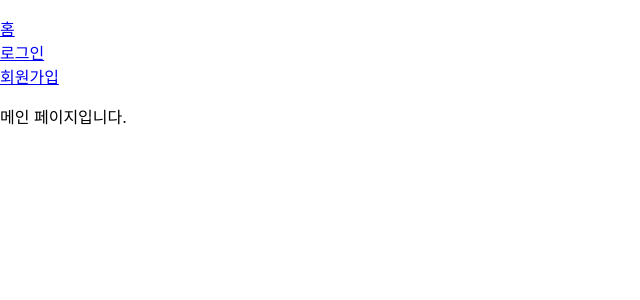
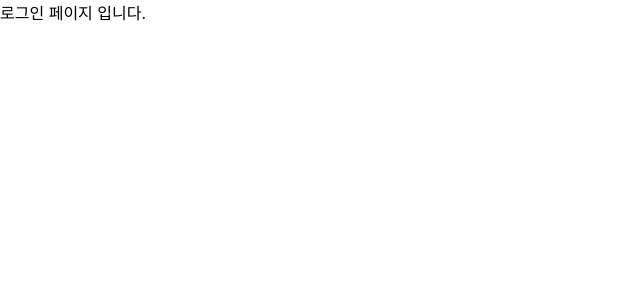
Before and after one commit to 5A-PROJECT/STOCK-GENIE, a React (Create React App) app in the folder frontend/: page /login in a window 1280 px wide. Shown: the top 300 px of the page, without its empty margins (0-640 px from the left). Built offline with nearby package versions, Linux system fonts and the light colour scheme.

Commit message:
앱 및 인덱스 기본 설정

```diff
--- a/frontend/src/App.js
+++ b/frontend/src/App.js
@@ -8,7 +8,7 @@ function App() {
   return (
     <Router>
       <Switch>
-        <Route path="/" component={Main} />
+        <Route path="/" component={Main} exact />
         <Route path="/login" component={Login} />
         <Route path="/register" component={Register} />
       </Switch>
--- a/frontend/src/organisms/AppBar/index.js
+++ b/frontend/src/organisms/AppBar/index.js
@@ -17,10 +17,10 @@ function AppBar(props) {
           <Link to="/">홈</Link>
         </li>
         <li>
-          <Link to="">로그인</Link>
+          <Link to="/login">로그인</Link>
         </li>
         <li>
-          <Link to="">회원가입</Link>
+          <Link to="/register">회원가입</Link>
         </li>
       </ul>
     </StyledNav>
```
